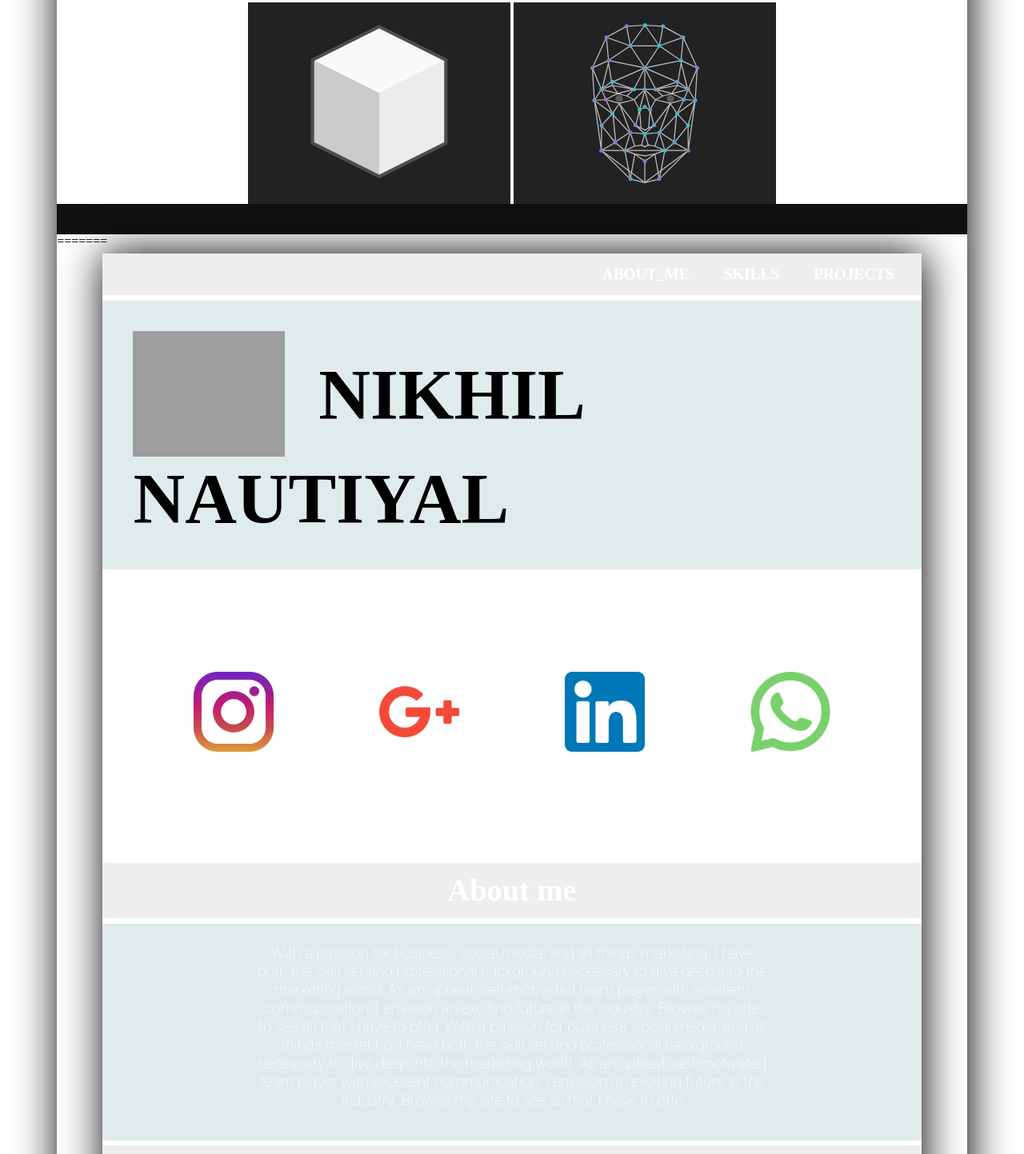
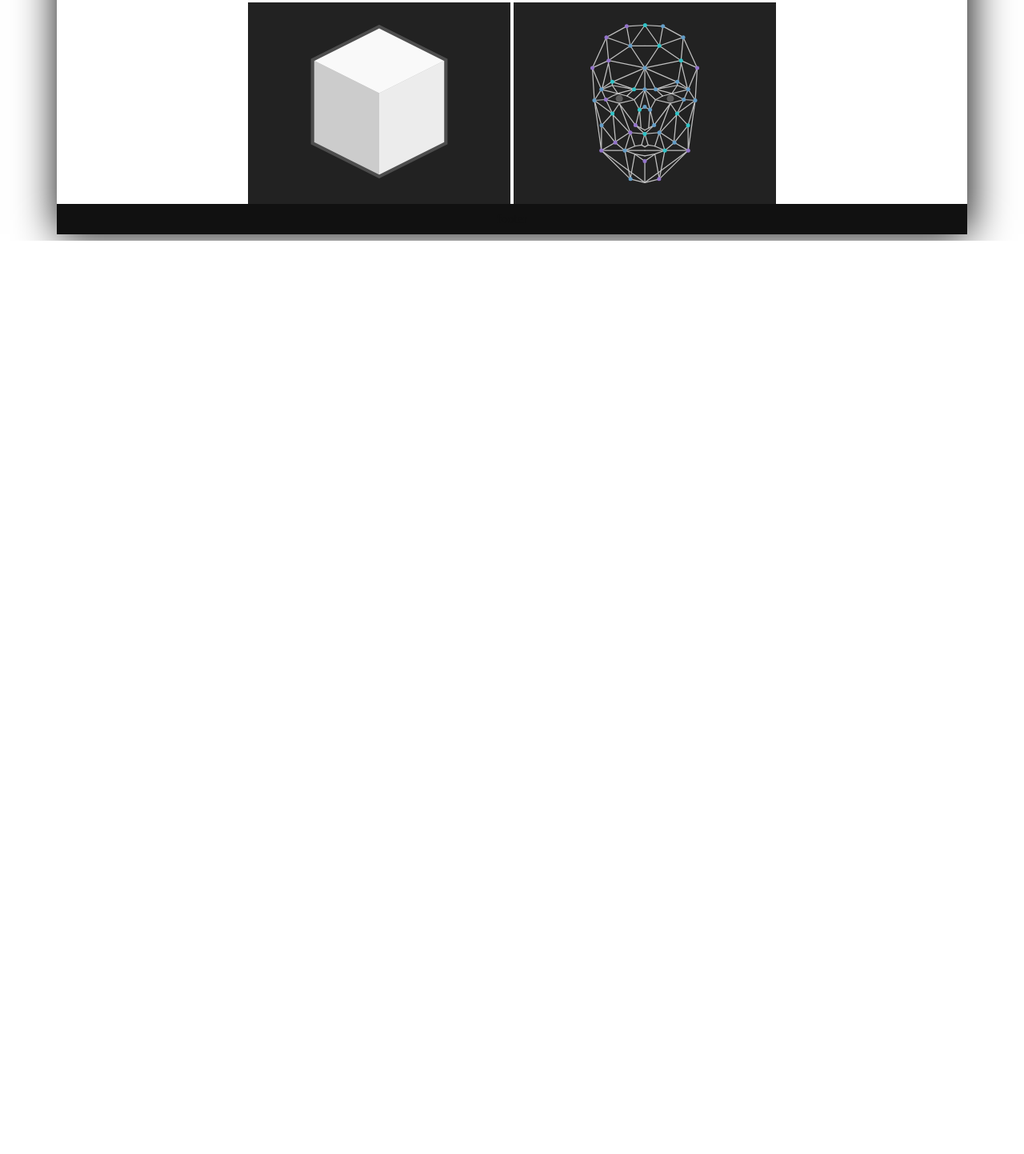
Before and after one commit to nnautiyal9/nnautiyal9.github.io, a plain HTML site: page index.html in a window 1280 px wide. Shown: the part 1357-2800 px from the top of the page at 80% size. After the commit the page ends 1658 px from the top, so only its background shows below. Drawn offline with nearby package versions, Linux system fonts and the light colour scheme; grey boxes are pictures that could not be loaded; a web font is replaced by a local one.

Commit message:
Update index.html

```diff
--- a/index.html
+++ b/index.html
@@ -73,82 +73,3 @@
 
 	</body>
 	</html>
-=======
-	<!DOCTYPE html>
-	<html lang="en">
-	<head>
-		<meta charset="utf-8">
-		<title>Home</title>
-		<link href="https://fonts.googleapis.com/css?family=Dawning+of+a+New+Day|Roboto:100|Shadows+Into+Light" rel="stylesheet">
-		<link rel="stylesheet" type="text/css" href="style.css">
-		<script type="text/javascript" src="http://code.jquery.com/jquery-latest.js"></script>
-		<script src="smooth.js"> </script>
-	</head>
-	<body>
-		<div id="wrapper">
-			<nav id="title_bar">
-				<ul>
-					<a href = "#about">
-						<li>About_me</li>
-					</a>
-					<a href = "#skil" >
-						<li>SKILLS</li>
-					</a>
-					<a>
-						<li>PROJECTS</li>
-					</a>
-				</ul>
-			</nav>
-			<nav id = "profile">
-				<img src="images/vertical__me.png" alt="vertical_me" width="20%" height = "20%">
-				<span>NIKHIL NAUTIYAL</span>
-			</nav>
-			<nav id="social">
-				<a href = "https://www.instagram.com/nautiyal._">
-					<img src="images/instagram.png" alt="instagram_logo" width="100" height="100">
-				</a>
-				<a href = "mailto:nnautiyal9@gmail.com">
-					<img src="images/google-plus.png" alt="google-plus_logo" width="100" height="100">
-				</a>
-				<a href = "https://www.linkedin.com/in/nikhil-nautiyal-7b8075176">
-					<img src="images/linkedin.png" alt="linkedin_logo" width="100" height="100">
-				</a>
-				<a href = "https://wa.me/919952921198">
-					<img src="images/whatsapp.png" alt="whatsapp_logo" width="100" height="100">
-				</a>
-			</nav>
-			<nav id = "about" >
-				<li>About me</li>
-				<ul>With a passion for business, social media,
-				 and all things marketing, I have both the skill
-				 set and professional background necessary
-				  to dive deep into the marketing world.
-				   As an upbeat, self-motivated team player
-				   with excellent communication, I envision
-				    an exciting future in the industry.
-					Browse my site to see all that I have to offer
-					With a passion for business, social media,
-					 and all things marketing, I have both the skill
-					 set and professional background necessary
-					  to dive deep into the marketing world.
-					   As an upbeat, self-motivated team player
-					   with excellent communication, I envision
-					    an exciting future in the industry.
-						Browse my site to see all that I have to offe</ul>
-			</nav>
-			<div id = "skil"><nav id = "about" ><li>Skills</li></nav></div>
-				<div id = "skills">
-				<img src="skill_images/c.svg" alt="c_logo" width="100" height="100">
-				<img src="skill_images/cpp.svg" alt="cpp_logo" width="100" height="100">
-				<img src="skill_images/java.svg" alt="java_logo" width="100" height="100">
-				<img src="skill_images/python.svg" alt="python_logo" width="100" height="100">
-				<img src="skill_images/c_sharp.svg" alt="c#_logo" width="100" height="100">
-				<img src="skill_images/js.svg" alt="js_logo" width="100" height="100">
-				<img src="skill_images/html.svg" alt="html_logo" width="100" height="100">
-				<img src="skill_images/css.svg" alt="css_logo" width="100" height="100">
-				<img src="skill_images/bootstrap.svg" alt="css_logo" width="100" height="100">
-				<img src="skill_images/mysql.svg" alt="mysql_logo" width="100" height="100">
-		</div>
-	</body>
-	</html>
->>>>>>> f0d86c36d16439b6fc044bec605dd4064bed5d30
```
